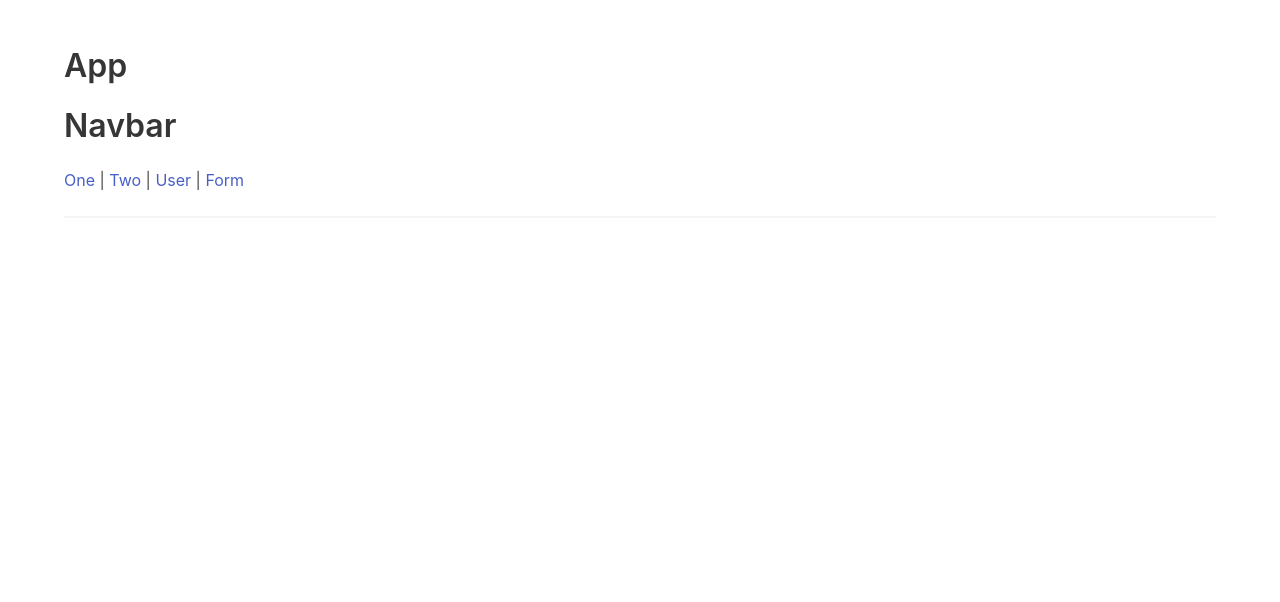
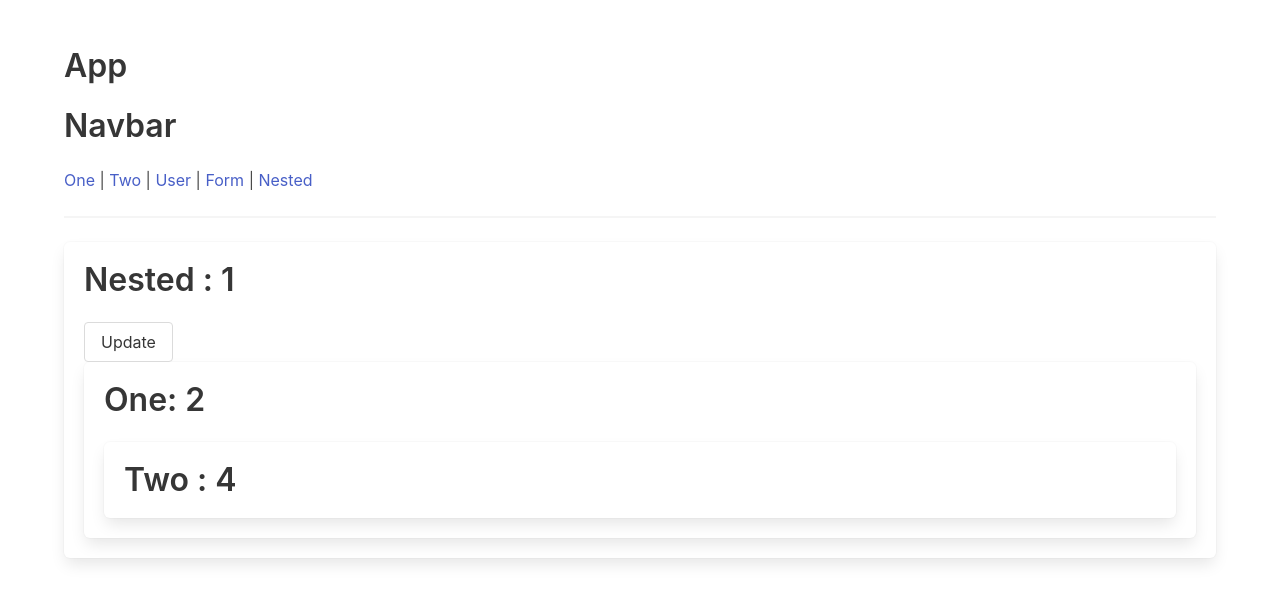
Before and after one commit to maxzcommon2028/pps-vuejs, a Vue app: page /nested in a window 1280 px wide. Shown: the top 602 px of the page. Built offline with nearby package versions, Linux system fonts and the light colour scheme.

Commit message:
add nested

```diff
--- a/src/components/Navbar.vue
+++ b/src/components/Navbar.vue
@@ -4,7 +4,8 @@
             <RouterLink to="/">One</RouterLink>{{ ' | ' }}
             <router-link to="/about">Two</router-link>{{ ' | ' }}
             <router-link to="/user">User</router-link>{{ ' | ' }}
-            <router-link to="/form">Form</router-link>
+            <router-link to="/form">Form</router-link>{{ ' | ' }}
+            <router-link to="/nested">Nested</router-link>
         </p>
     </div>
 </template>
--- a/src/components/One.vue
+++ b/src/components/One.vue
@@ -1,13 +1,16 @@
 <template>
-    <div>
-        <h3 class="title">One</h3>
+    <div class="box">
+        <h3 class="title">One: {{ doubleCounter }}</h3>
+        <Two :doubleCounter="doubleCounter*2" />
     </div>
 </template>
 
 <script>
+import Two from '@/components/Two.vue'
 export default {
-  data(){
-    return {}
-  }
+  components:{
+    Two
+  },
+  props: ['doubleCounter']
 }
 </script>
--- a/src/components/Two.vue
+++ b/src/components/Two.vue
@@ -1,6 +1,6 @@
 <template>
-    <div>
-        <h3>Two</h3>
+    <div class="box">
+        <h1 class="title">Two : {{ doubleCounter }}</h1>
     </div>
 </template>
 
@@ -8,6 +8,7 @@
 export default {
   data(){
     return {}
-  }
+  },
+  props: ['doubleCounter']
 }
 </script>
--- /dev/null
+++ b/src/pages/Nested.vue
@@ -0,0 +1,28 @@
+<template>
+    <div class="box">
+        <h1 class="title">Nested : {{ counter }}</h1>
+        <p>
+            <button @click="counter+=1" class="button">Update</button>
+        </p>
+        <One :doubleCounter="counter*2" />
+    </div>
+</template>
+
+<script>
+import One from '@/components/One.vue'
+export default {
+    watch:{
+        counter(){
+            console.log('OK')
+        }
+    },
+    components:{
+        One
+    },
+    data(){
+        return {
+            counter: 1
+        }
+    }
+}
+</script>
--- a/src/router.js
+++ b/src/router.js
@@ -14,7 +14,7 @@ const Three = () => import('@/components/Three' /* webpackChunkName: 'Three' */)
 const User = () => import('@/pages/User' /* webpackChunkName: 'User' */)
 const UserProfile = () => import('@/pages/UserProfile' /* webpackChunkName: 'UserProfile' */)
 const PersonForm = () => import('@/components/PersonForm' /* webpackChunkName: 'form' */)
-
+const Nested = () => import('@/pages/Nested' /* webpackChunkName: 'Nested' */)
 Vue.use(VueRouter)
 
 const routes = [
@@ -23,7 +23,8 @@ const routes = [
     { path: '/three', component: Three },
     { path: '/user', component: User },
     { path: '/user/:id', component: UserProfile },
-    { path: '/form', component: PersonForm }
+    { path: '/form', component: PersonForm },
+    { path: '/nested', component: Nested }
 ]
 
 const router = new VueRouter({
```
